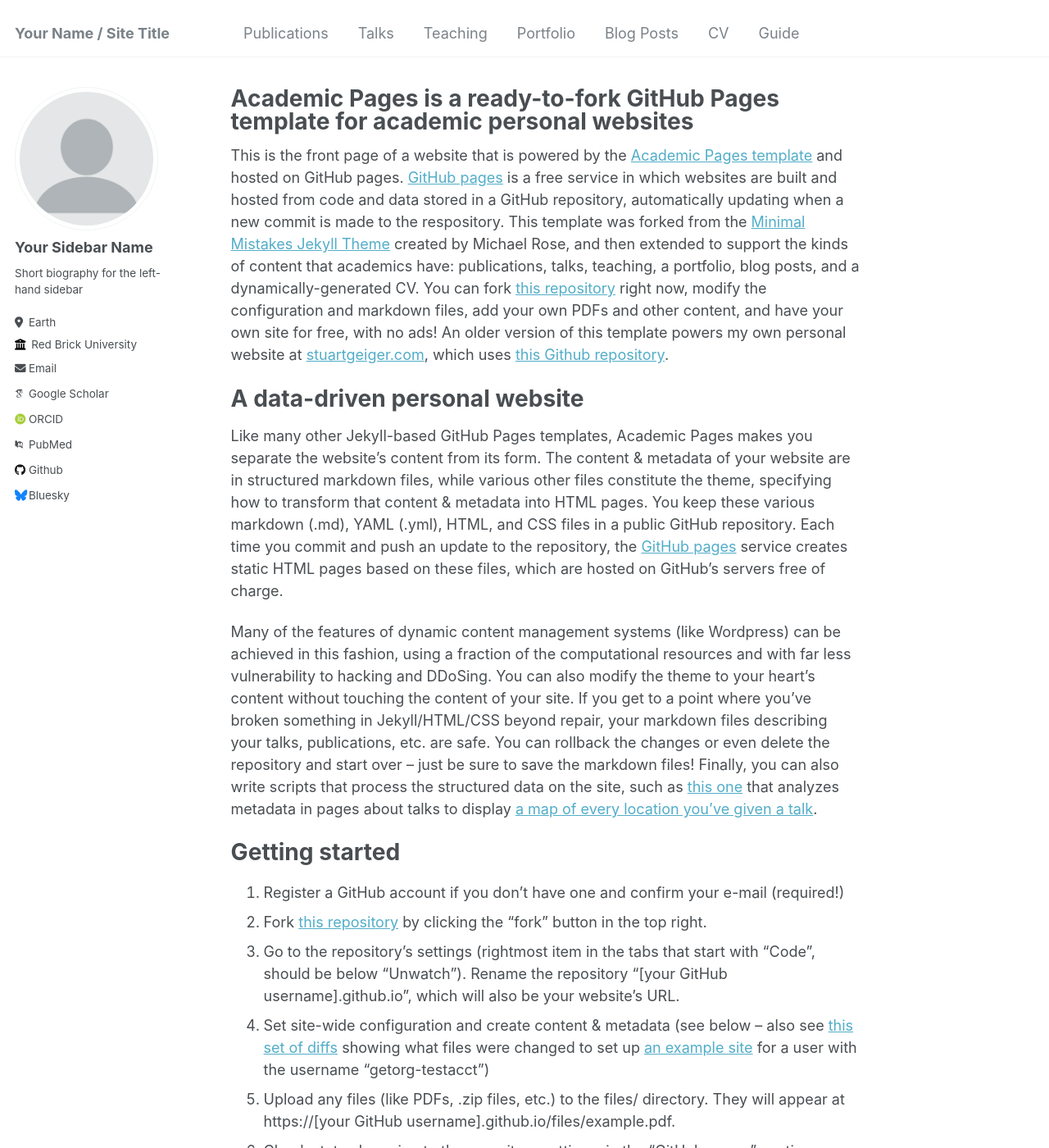
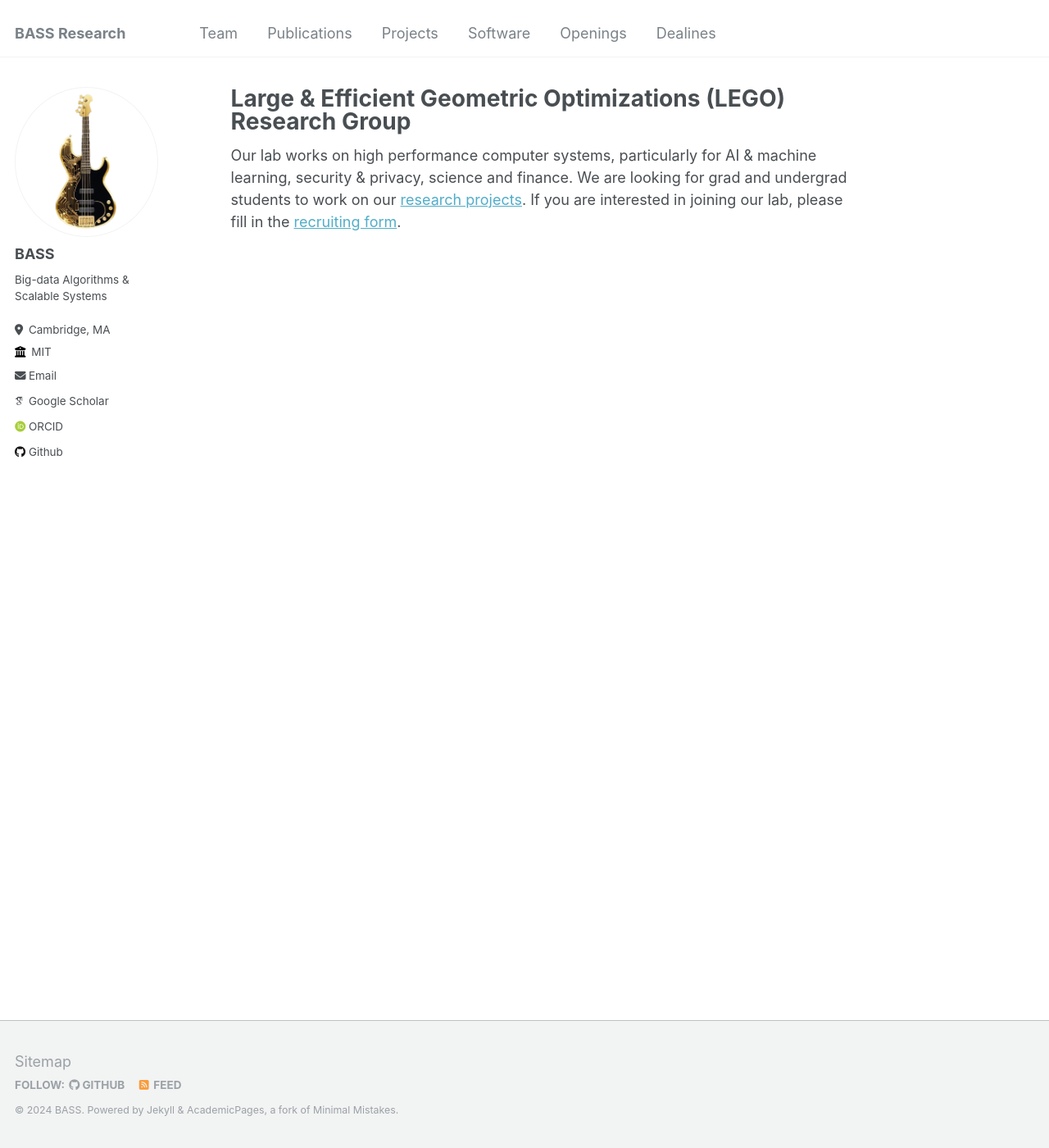
Before and after one commit to bass-research-group/bass-research-group.github.io, a Jekyll site: the page built from _pages/about.md, in a window 1280 px wide and 1400 px high. Shown: the whole window at 82% size. Built offline with Jekyll 4.4.1, drawn with Linux system fonts in a browser that asks for light colours; some web fonts are replaced; some of the changed text lies outside the part shown.

Commit message:
add logo

```diff
--- a/_config.yml
+++ b/_config.yml
@@ -8,11 +8,11 @@
 
 # Basic Site Settings
 locale                   : "en-US"
-title                    : "Your Name / Site Title"
+title                    : "BASS Research"
 title_separator          : "-"
-name                     : &name "Your Name"
-description              : &description "personal description"
-url                      : https://academicpages.github.io # the base hostname & protocol for your site e.g. "https://mmistakes.github.io"
+name                     : &name "BASS"
+description              : &description "BASS Research Group"
+url                      : https://bass-research-group.github.io # the base hostname & protocol for your site e.g. "https://mmistakes.github.io"
 baseurl                  : "" # the subpath of your site, e.g. "/blog"
 repository               : "academicpages/academicpages.github.io"
 
@@ -21,34 +21,34 @@ repository               : "academicpages/academicpages.github.io"
 #               Additional customization can be done by editing /_includes/author-profile.html
 author:
   # Biographic information
-  avatar           : "profile.png"
-  name             : "Your Sidebar Name"
+  avatar           : "bass-logo.png"
+  name             : "BASS"
   pronouns         : # example: "she/her"
-  bio              : "Short biography for the left-hand sidebar"
-  location         : "Earth"
-  employer         : "Red Brick University"
+  bio              : "Big-data Algorithms & Scalable Systems"
+  location         : "Cambridge, MA"
+  employer         : "MIT"
   uri              : # URL
-  email            : "none@example.org"
+  email            : "bass-research-group@gmail.com"
 
   # Academic websites
   arxiv            : # URL - Update with the correct link to your profile
-  googlescholar    : "https://scholar.google.com/citations?user=PS_CX0AAAAAJ"
+  googlescholar    : "https://scholar.google.com/citations?user=GcdGTBAAAAAJ&hl=en"
   impactstory      : # URL
-  orcid            : "http://orcid.org/yourorcidurl"
+  orcid            : "https://orcid.org/0000-0001-6470-3387"
   semantic         : # URL
-  pubmed           : "https://www.ncbi.nlm.nih.gov/pubmed/?term=john+snow"
+  pubmed           : #"https://www.ncbi.nlm.nih.gov/pubmed/?term=john+snow"
   researchgate     : # URL
 
   # Repositories and software development
   bitbucket        : # Username - Update with your username on the site
   codepen          : # Username
   dribbble         : # Username
-  github           : "academicpages"
+  github           : "https://github.com/bass-research-group"
   kaggle           : # Username
   stackoverflow    : # User number or user number and name (i.e., use "1" or "1/jeff-atwood")
 
   # Social media
-  bluesky          : "bsky.app" # Replace this with you Bluesky username
+  bluesky          : #"bsky.app" # Replace this with you Bluesky username
   facebook         : # Username
   flickr           : # Username
   foursquare       : # Username
--- a/_data/navigation.yml
+++ b/_data/navigation.yml
@@ -1,22 +1,19 @@
 # main links links
 main:
+  - title: "Team"
+    url: /team/
+
   - title: "Publications"
     url: /publications/
 
-  - title: "Talks"
-    url: /talks/
+  - title: "Projects"
+    url: /projects/
 
-  - title: "Teaching"
-    url: /teaching/
+  - title: "Software"
+    url: /software/
 
-  - title: "Portfolio"
-    url: /portfolio/
+  - title: "Openings"
+    url: /openings/
 
-  - title: "Blog Posts"
-    url: /year-archive/
-
-  - title: "CV"
-    url: /cv/
-
-  - title: "Guide"
-    url: /markdown/
+  - title: "Dealines"
+    url: /dealines/
--- a/_pages/about.md
+++ b/_pages/about.md
@@ -1,12 +1,18 @@
 ---
 permalink: /
-title: "Academic Pages is a ready-to-fork GitHub Pages template for academic personal websites"
+title: "Large & Efficient Geometric Optimizations (LEGO) Research Group"
 author_profile: true
 redirect_from:
   - /about/
   - /about.html
 ---
 
+Our lab works on high performance computer systems, particularly for AI & machine learning, security & privacy, science and finance.
+We are looking for grad and undergrad students to work on our [research projects](https://people.csail.mit.edu/xchen/student-oppo.html).
+If you are interested in joining our lab, please fill in the [recruiting form](https://docs.google.com/forms/d/e/1FAIpQLSfAwaRSct0V3gnxntv2CXUK8fum5PHSF3_ZZQlM1pgUO2MwfQ/viewform).
+
+
+<!---
 This is the front page of a website that is powered by the [Academic Pages template](https://github.com/academicpages/academicpages.github.io) and hosted on GitHub pages. [GitHub pages](https://pages.github.com) is a free service in which websites are built and hosted from code and data stored in a GitHub repository, automatically updating when a new commit is made to the respository. This template was forked from the [Minimal Mistakes Jekyll Theme](https://mmistakes.github.io/minimal-mistakes/) created by Michael Rose, and then extended to support the kinds of content that academics have: publications, talks, teaching, a portfolio, blog posts, and a dynamically-generated CV. You can fork [this repository](https://github.com/academicpages/academicpages.github.io) right now, modify the configuration and markdown files, add your own PDFs and other content, and have your own site for free, with no ads! An older version of this template powers my own personal website at [stuartgeiger.com](http://stuartgeiger.com), which uses [this Github repository](https://github.com/staeiou/staeiou.github.io).
 
 A data-driven personal website
@@ -47,3 +53,4 @@ Example: editing a markdown file for a talk
 For more info
 ------
 More info about configuring Academic Pages can be found in [the guide](https://academicpages.github.io/markdown/). The [guides for the Minimal Mistakes theme](https://mmistakes.github.io/minimal-mistakes/docs/configuration/) (which this theme was forked from) might also be helpful.
+-->
```
Also changed, not shown: _deadlines/README.md (added, +1 -0 lines), _openings/README.md (added, +14 -0 lines), _pages/deadlines.md (added, +12 -0 lines), _pages/openings.md (added, +12 -0 lines), _pages/projects.md (added, +12 -0 lines), _pages/software.md (added, +12 -0 lines), _pages/team.md (added, +12 -0 lines), _projects/README.md (added, +1 -0 lines), _team/README.md (added, +1 -0 lines), images/bass-logo.jpeg (added), images/bass-logo.png (added).
